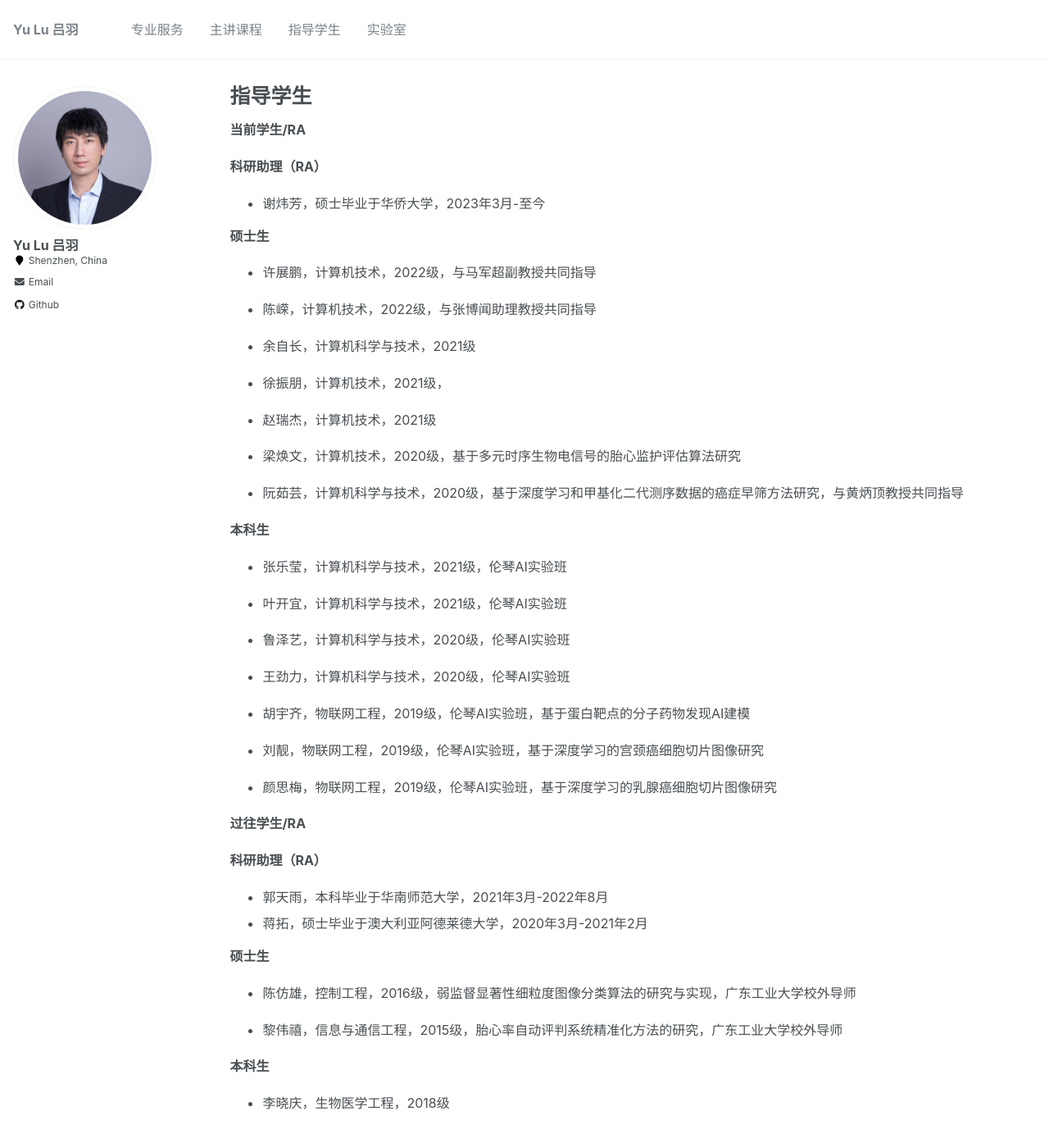
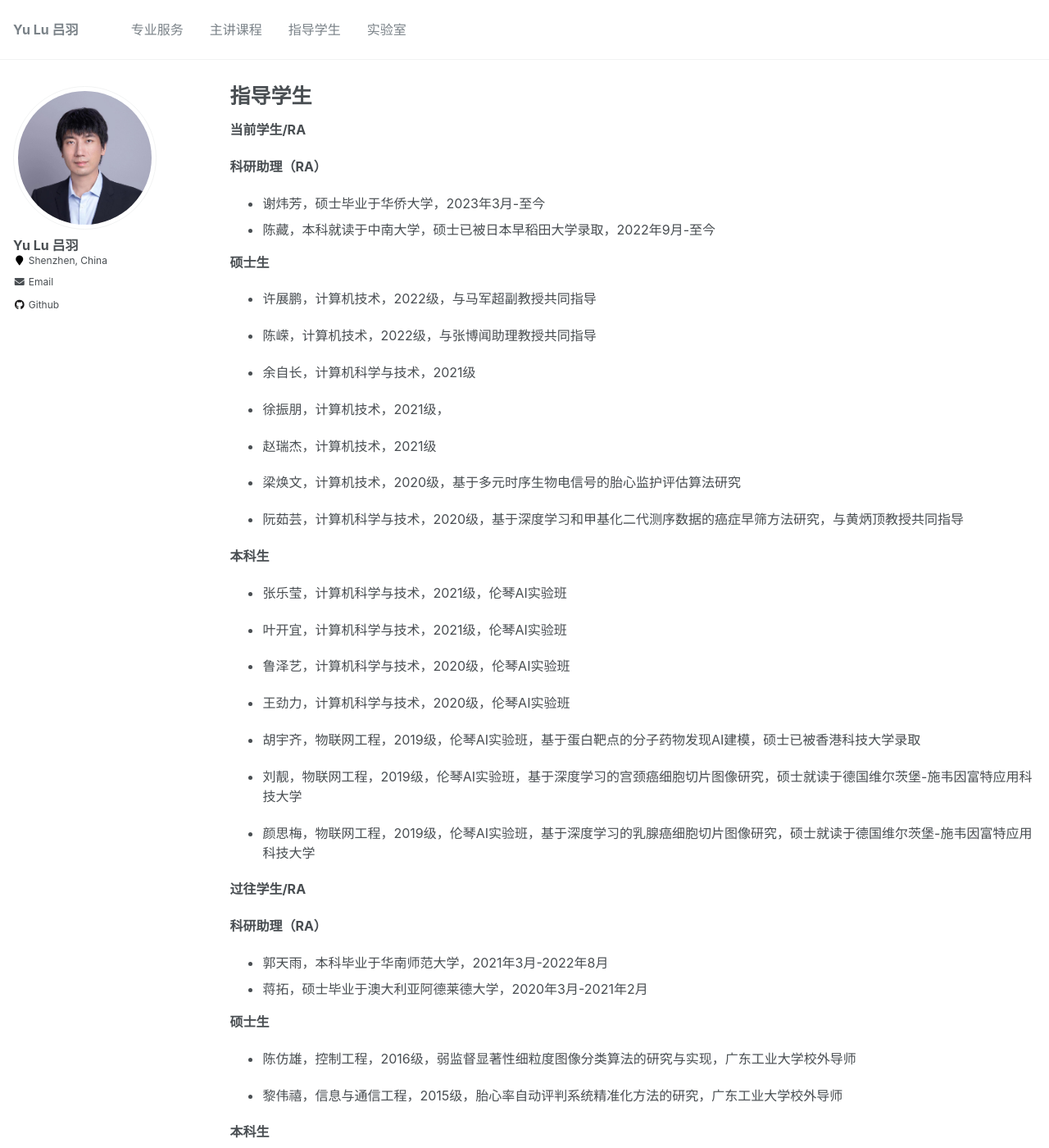
Before and after one commit to YukariUmezawa/lvyu.github.io, a Jekyll site: the page built from _pages/student.md, in a window 1280 px wide and 1400 px high. Shown: the whole window at 82% size. Built offline with Jekyll 4.4.1, drawn with Linux system fonts in a browser that asks for light colours; some of the changed text lies outside the part shown.

Commit message:
Update student.md

```diff
--- a/_pages/student.md
+++ b/_pages/student.md
@@ -9,6 +9,7 @@ author_profile: true
 
 **科研助理（RA）**
   - 谢炜芳，硕士毕业于华侨大学，2023年3月-至今
+  - 陈藏，本科就读于中南大学，硕士已被日本早稻田大学录取，2022年9月-至今
 
 **硕士生**
   -  许展鹏，计算机技术，2022级，与马军超副教授共同指导
@@ -34,11 +35,11 @@ author_profile: true
 
   -  王劲力，计算机科学与技术，2020级，伦琴AI实验班
 
-  -  胡宇齐，物联网工程，2019级，伦琴AI实验班，基于蛋白靶点的分子药物发现AI建模
+  -  胡宇齐，物联网工程，2019级，伦琴AI实验班，基于蛋白靶点的分子药物发现AI建模，硕士已被香港科技大学录取
 
-  -  刘靓，物联网工程，2019级，伦琴AI实验班，基于深度学习的宫颈癌细胞切片图像研究
+  -  刘靓，物联网工程，2019级，伦琴AI实验班，基于深度学习的宫颈癌细胞切片图像研究，硕士就读于德国维尔茨堡-施韦因富特应用科技大学
 
-  -  颜思梅，物联网工程，2019级，伦琴AI实验班，基于深度学习的乳腺癌细胞切片图像研究
+  -  颜思梅，物联网工程，2019级，伦琴AI实验班，基于深度学习的乳腺癌细胞切片图像研究，硕士就读于德国维尔茨堡-施韦因富特应用科技大学
 
 
 **过往学生/RA**
@@ -56,4 +57,4 @@ author_profile: true
 
 **本科生**
 
-  -  李晓庆，生物医学工程，2018级
+  -  李晓庆，生物医学工程，2018级，硕士就读于新加坡国立大学
```
